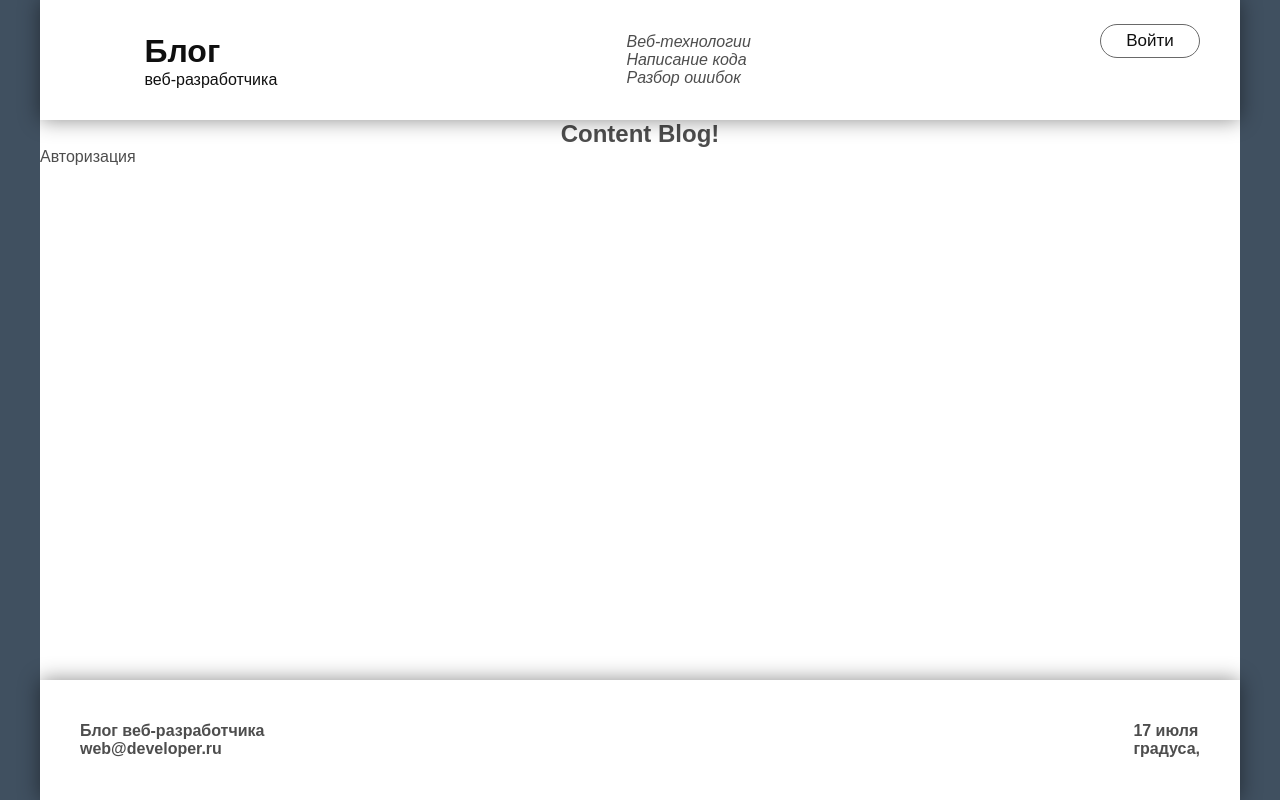
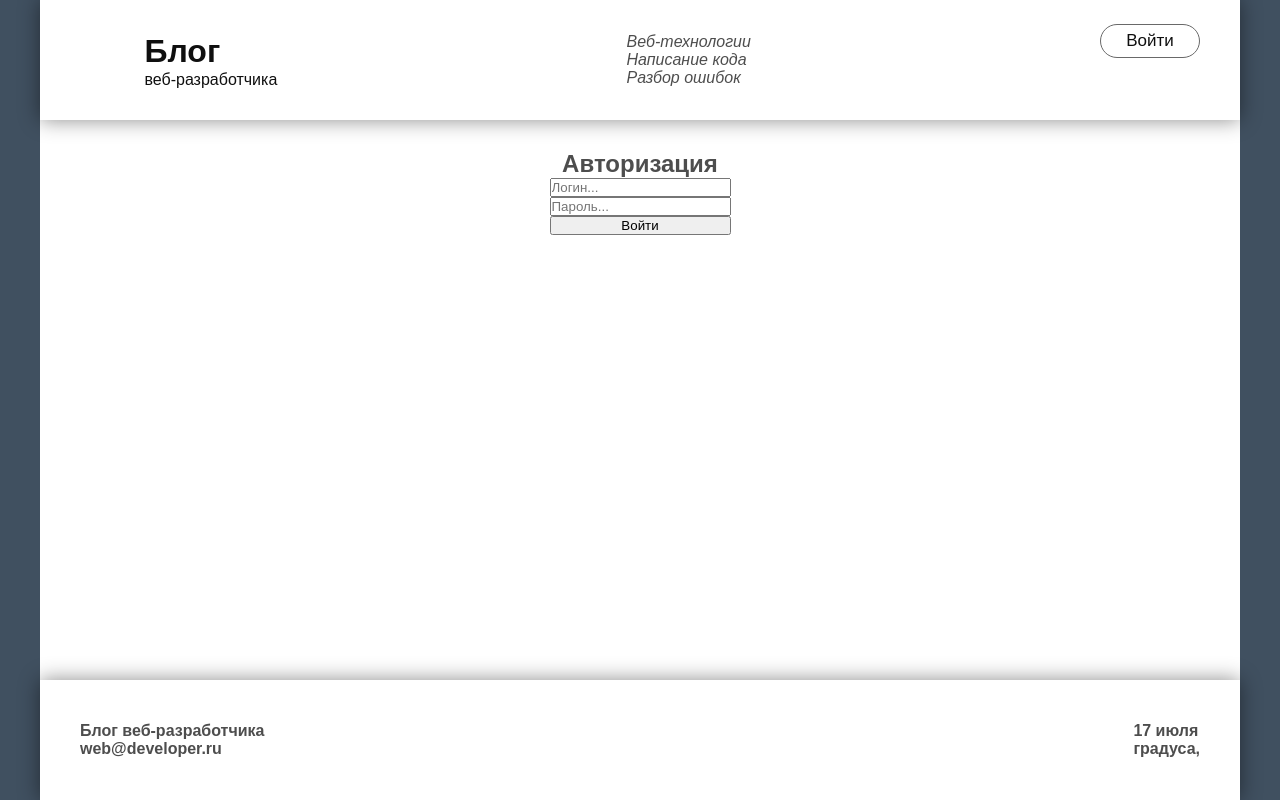
Before and after one commit to thermojam/blog, a React (Vite) app: page /login in a window 1280 px wide. Built offline with nearby package versions, Linux system fonts and the light colour scheme; no server answers; a web font is replaced by a local one.

Commit message:
login page (registration and authorization)

```diff
--- a/package.json
+++ b/package.json
@@ -11,6 +11,7 @@
         "preview": "vite preview"
     },
     "dependencies": {
+        "@hookform/resolvers": "^5.2.1",
         "json-server": "^0.17.4",
         "prop-types": "^15.8.1",
         "react": "^19.1.0",
--- /dev/null
+++ b/src/bff/index.js
@@ -0,0 +1 @@
+export { server } from './server.js'
--- a/src/blog.jsx
+++ b/src/blog.jsx
@@ -1,6 +1,7 @@
 import styled from 'styled-components'
 import {Route, Routes} from "react-router-dom"
 import { Header, Footer } from "./components"
+import { Authorization } from "./pages"
 
 const AppColumn = styled.div`
     display: flex;
@@ -10,6 +11,7 @@ const AppColumn = styled.div`
     max-width: 1200px;
     min-height: 100%;
     background: #fff;
+    padding-top: 30px;
 `;
 
 const Content = styled.div`
@@ -24,10 +26,9 @@ export const Blog = () => {
         <AppColumn>
             <Header/>
             <Content>
-                <h2>Content Blog!</h2>
                 <Routes>
                     <Route path="/" element={<div>Главная</div>}/>
-                    <Route path="/login" element={<div>Авторизация</div>}/>
+                    <Route path="/login" element={<Authorization/>}/>
                     <Route path="/register" element={<div>Регистрация</div>}/>
                     <Route path="/users" element={<div>Пользователи</div>}/>
                     <Route path="/post" element={<div>Новая статья</div>}/>
--- /dev/null
+++ b/src/pages/authorization/authorization.jsx
@@ -0,0 +1,77 @@
+import {useState} from "react"
+import {useForm} from 'react-hook-form'
+import * as yup from 'yup'
+import {yupResolver} from '@hookform/resolvers/yup'
+import {server} from '../../bff'
+import styled from 'styled-components'
+
+const authFormSchema = yup.object().shape({
+    login: yup
+        .string()
+        .required('Заполните Логин')
+        .matches(/^\w+S/, 'Неверно заполнен логин. Допускаются только буквы и цифры')
+        .min(3, 'Неверный логин. Минимум 3 символа')
+        .max(15, 'Неверный логин. Максимум 15 символов'),
+
+    password: yup
+        .string()
+        .required('Заполните Пароль')
+        .matches(
+            /^[\w#%]+$/,
+            'Неверно заполнен пароль. Допускаются буквы, цифры и знаки # %'
+        )
+        .min(6, 'Неверно заполнен пароль. Минимум 6 символа')
+        .max(30, 'Неверно заполнен пароль. Максимум 30 символов'),
+})
+
+export const AuthorizationContainer = ({className}) => {
+    const {
+        register,
+        handleSubmit,
+        formState: {errors},
+    } = useForm({
+        defaultValues: {
+            login: '',
+            password: '',
+        },
+        resolver: yupResolver(authFormSchema),
+    })
+
+    const [serverError, setServerError] = useState()
+
+    const onSubmit = ({login, password}) => {
+        server.authorize(login, password)
+            .then(({error, res}) => {
+                if (error) {
+                    setServerError(`Ошибка запроса:  ${error}`)
+                }
+            })
+    }
+
+    const formError = errors?.login?.message || errors?.password?.message
+
+    const errorMessage = formError || serverError;
+
+    return (
+        <div className={className}>
+            <h2>Авторизация</h2>
+            <form onSubmit={handleSubmit(onSubmit)}>
+                <input type="text" placeholder="Логин..." {...register('login')} />
+                <input type="text" placeholder="Пароль..." {...register('password')} />
+                <button type="submit" disabled={!!formError}>Войти</button>
+                {errorMessage && <div>{errorMessage}</div>}
+            </form>
+        </div>
+    )
+}
+
+export const Authorization = styled(AuthorizationContainer)`
+    display: flex;
+    align-items: center;
+    flex-direction: column;
+
+    & > form {
+        display: flex;
+        flex-direction: column;
+    }
+`
--- /dev/null
+++ b/src/pages/index.js
@@ -0,0 +1 @@
+export * from './authorization/authorization.jsx'
```
Also changed, not shown: src/bff/server.js (renamed from src/bff/bff.js), 1 other file (tests, documents, lock files or other folders).
